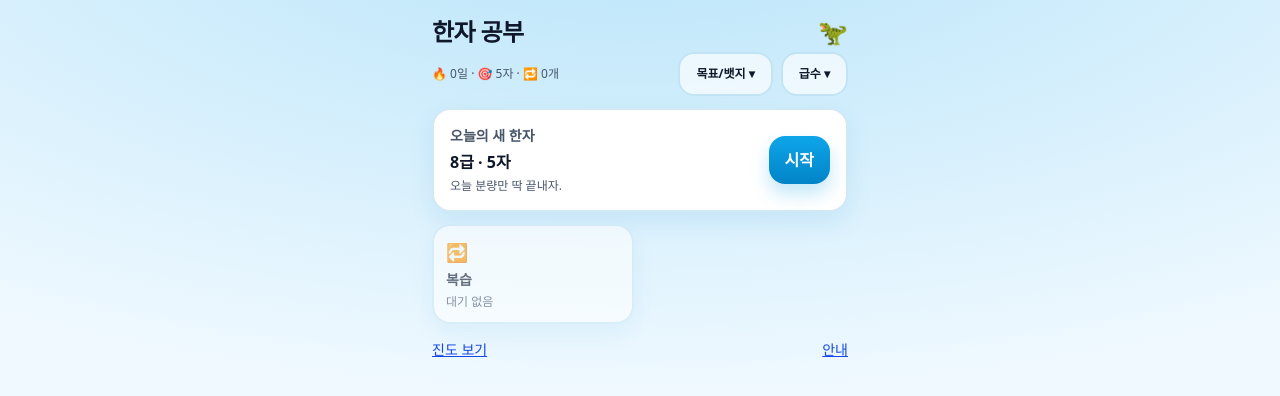
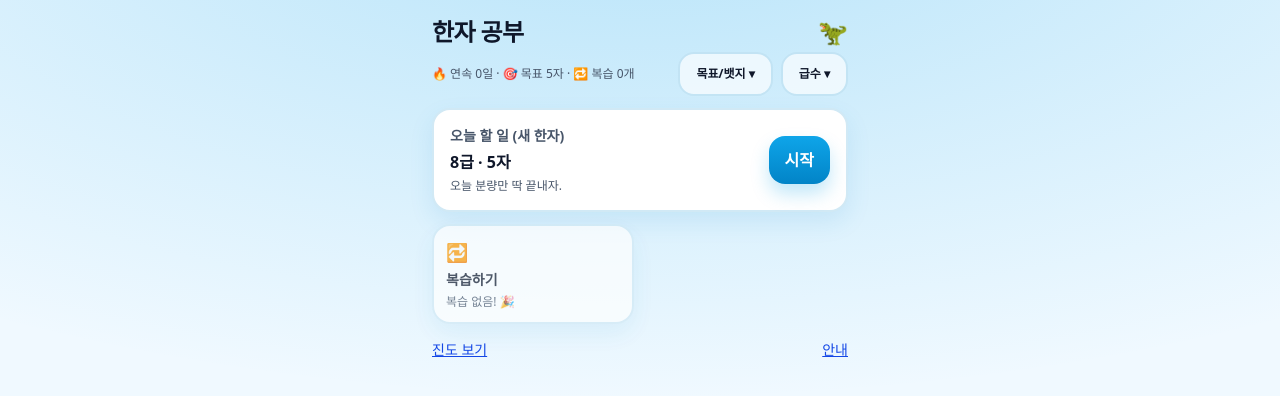
Before and after one commit to woairi/hanja-study, a Next.js app in the folder web/: page / in a window 1280 px wide. Shown: the top 396 px of the page. Built offline with nearby package versions, Linux system fonts and the light colour scheme.

Commit message:
Home UX: polish copy + handle review=0 cleanly

```diff
--- a/web/src/app/page.tsx
+++ b/web/src/app/page.tsx
@@ -125,7 +125,7 @@ export default function HomePage() {
     if (reviewInfo.totalDue > 0) {
       return {
         kind: 'review' as const,
-        title: '복습 먼저 하기',
+        title: '오늘 할 일 (복습)',
         subtitle: `복습 ${reviewInfo.totalDue}개 · ${reviewInfo.target}`,
         href: reviewInfo.href,
         cta: '복습',
@@ -133,7 +133,7 @@ export default function HomePage() {
     }
     return {
       kind: 'learn' as const,
-      title: '오늘의 새 한자',
+      title: '오늘 할 일 (새 한자)',
       subtitle: `${lastGrade} · ${dailyCount}자`,
       href: `/study?grade=${encodeURIComponent(lastGrade)}&n=${dailyCount}`,
       cta: '시작',
@@ -143,24 +143,29 @@ export default function HomePage() {
   // Secondary CTAs: keep at most 2
   const secondary = useMemo(() => {
     const learn = {
-      title: '새 한자',
+      title: '새 한자 배우기',
       subtitle: `${lastGrade} · ${dailyCount}자`,
       href: `/study?grade=${encodeURIComponent(lastGrade)}&n=${dailyCount}`,
       icon: '📚',
       disabled: false,
+      kind: 'learn' as const,
     };
     const review = {
-      title: '복습',
-      subtitle: reviewInfo.totalDue > 0 ? `${Math.min(10, dailyCount)}개까지 · ${reviewInfo.target}` : '대기 없음',
+      title: '복습하기',
+      subtitle:
+        reviewInfo.totalDue > 0 ? `${Math.min(10, dailyCount)}개까지 · ${reviewInfo.target}` : '복습 없음! 🎉',
       href: reviewInfo.totalDue > 0 ? reviewInfo.href : '#',
       icon: '🔁',
       disabled: reviewInfo.totalDue <= 0,
+      kind: 'review' as const,
     };
 
     // if primary is review, show learn as main secondary; otherwise show review.
     if (primary.kind === 'review') return [learn];
     if (primary.kind === 'learn') return [review];
-    // resume: show both
+
+    // resume: show both, but when no review due, keep UI clean: show learn only.
+    if (reviewInfo.totalDue <= 0) return [learn];
     return [learn, review];
   }, [primary.kind, lastGrade, dailyCount, reviewInfo.totalDue, reviewInfo.target, reviewInfo.href]);
 
@@ -174,7 +179,7 @@ export default function HomePage() {
         </div>
         <div className="mt-1 flex items-center justify-between gap-3">
           <div className="text-xs" style={{ color: 'var(--muted)' }}>
-            🔥 {streak.count}일 · 🎯 {dailyCount}자 · 🔁 {reviewInfo.totalDue}개
+            🔥 연속 {streak.count}일 · 🎯 목표 {dailyCount}자 · 🔁 복습 {reviewInfo.totalDue}개
           </div>
           <div className="flex items-center gap-2">
             <button
@@ -219,16 +224,24 @@ export default function HomePage() {
 
       {/* Today actions (Secondary) */}
       <section className="mb-3 grid grid-cols-2 gap-3">
-        {secondary.map((a) => (
-          <Link
-            key={a.title}
-            href={a.disabled ? '#' : a.href}
-            onClick={(e) => {
-              if (a.disabled) e.preventDefault();
-            }}
-            aria-disabled={a.disabled}
-            className={`card p-3 ${a.disabled ? 'opacity-60' : 'active:scale-[0.99]'}`}
-          >
+        {secondary.map((a) => {
+          const cls = `card p-3 ${a.disabled ? 'opacity-70' : 'active:scale-[0.99]'}`;
+          if (a.disabled) {
+            return (
+              <div key={a.title} className={cls} aria-disabled>
+                <div className="text-lg" aria-hidden>
+                  {a.icon}
+                </div>
+                <div className="mt-1 text-sm font-extrabold">{a.title}</div>
+                <div className="mt-1 text-xs" style={{ color: 'var(--muted)' }}>
+                  {a.subtitle}
+                </div>
+              </div>
+            );
+          }
+
+          return (
+            <Link key={a.title} href={a.href} className={cls}>
               <div className="text-lg" aria-hidden>
                 {a.icon}
               </div>
@@ -237,7 +250,8 @@ export default function HomePage() {
                 {a.subtitle}
               </div>
             </Link>
-        ))}
+          );
+        })}
       </section>
 
       {/* Collapsible: goals/badges */}
```
Also changed, not shown: 1 other file (tests, documents, lock files or other folders). Lines whose indentation alone changed are shown as unchanged.
